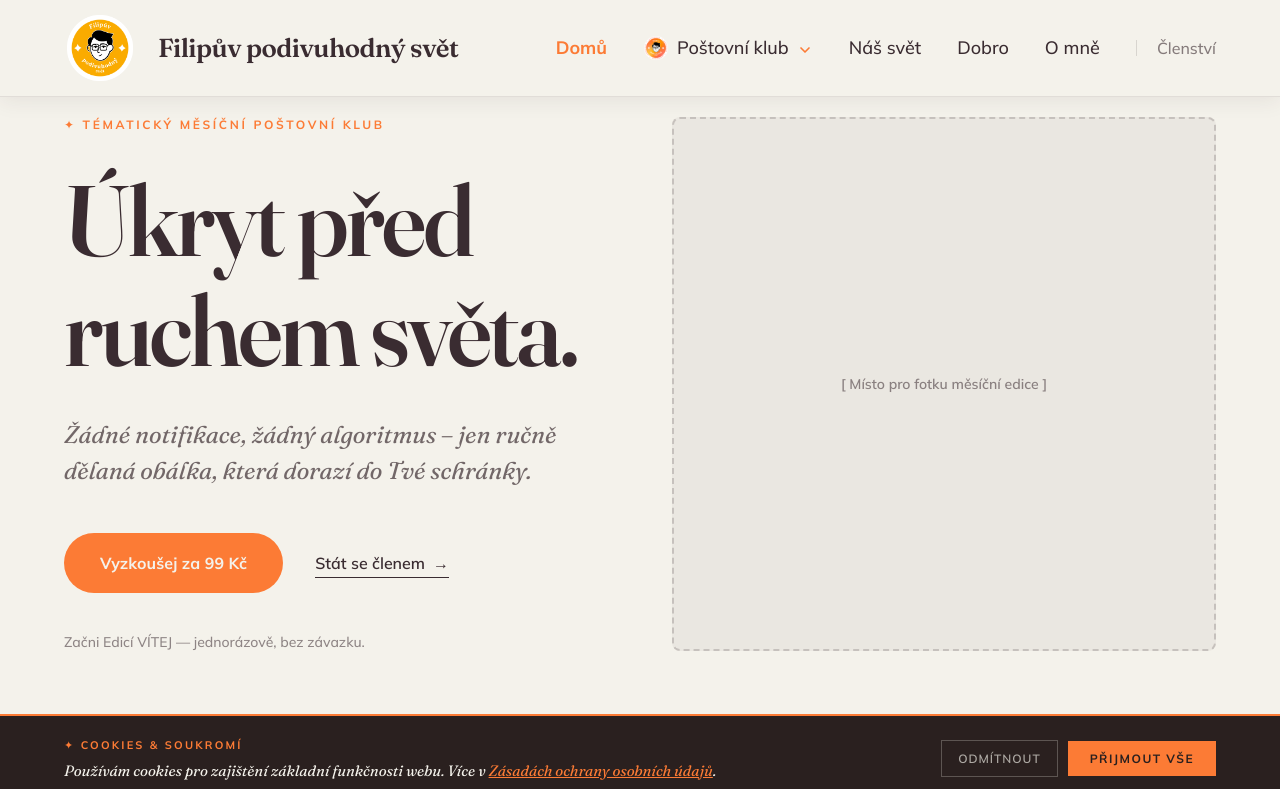
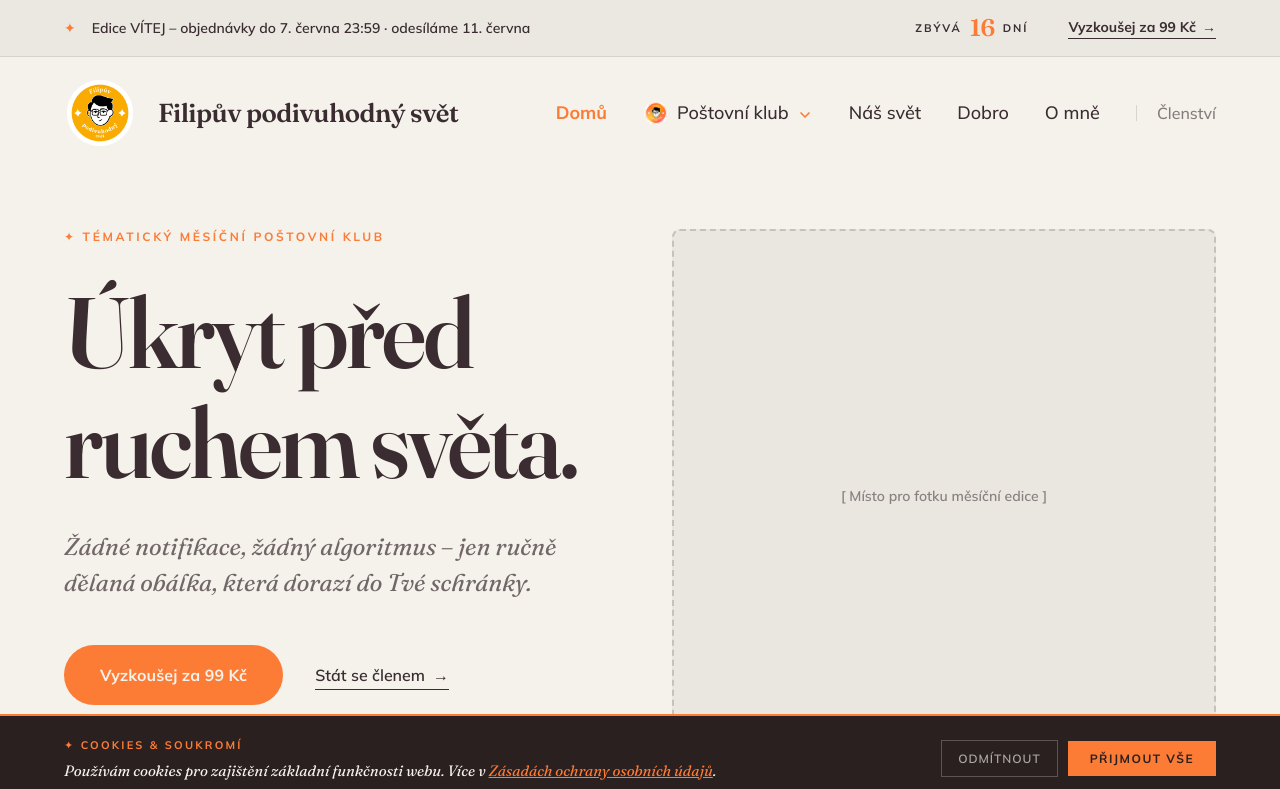
Before and after one commit to LarryYapper/filipuv-podivuhodny-svet-web, a plain HTML site: page index.html in a window 1280 px wide. Shown: the top 789 px of the page. Drawn offline with Linux system fonts and the light colour scheme.

Commit message:
Kontakt fixing and menu fixing

```diff
--- a/global.js
+++ b/global.js
@@ -118,12 +118,25 @@
         });
     }
 
-    // 3. STICKY NAVIGATION LOGIC (Robust Fixed Fallback)
+    // 3. STICKY NAVIGATION LOGIC (toggle after passing banner)
     function initStickyNav() {
         const nav = document.querySelector('.main-navigation');
         if (!nav) return;
 
-        nav.classList.add('is-sticky');
+        const banner = document.getElementById('global-banner');
+        const bannerHeight = banner ? banner.offsetHeight : 0;
+
+        function updateSticky() {
+            if (window.pageYOffset > bannerHeight) {
+                nav.classList.add('is-sticky');
+            } else {
+                nav.classList.remove('is-sticky');
+            }
+        }
+
+        // run on init and on scroll
+        updateSticky();
+        window.addEventListener('scroll', updateSticky);
     }
 
     // 4. REVEAL ANIMATIONS (Intersection Observer)
```
Also changed, not shown: kontakt.html (+3 -2 lines).
